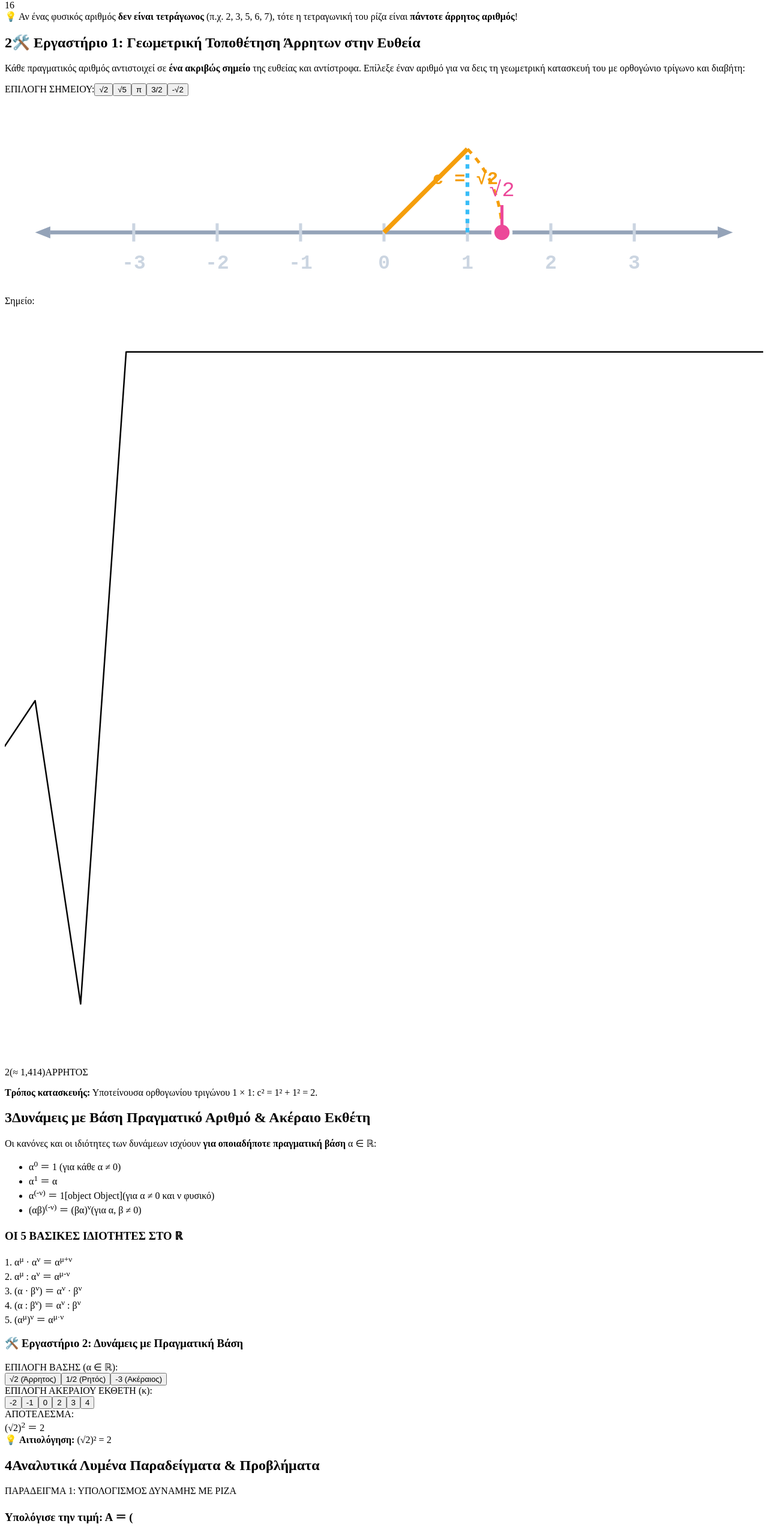
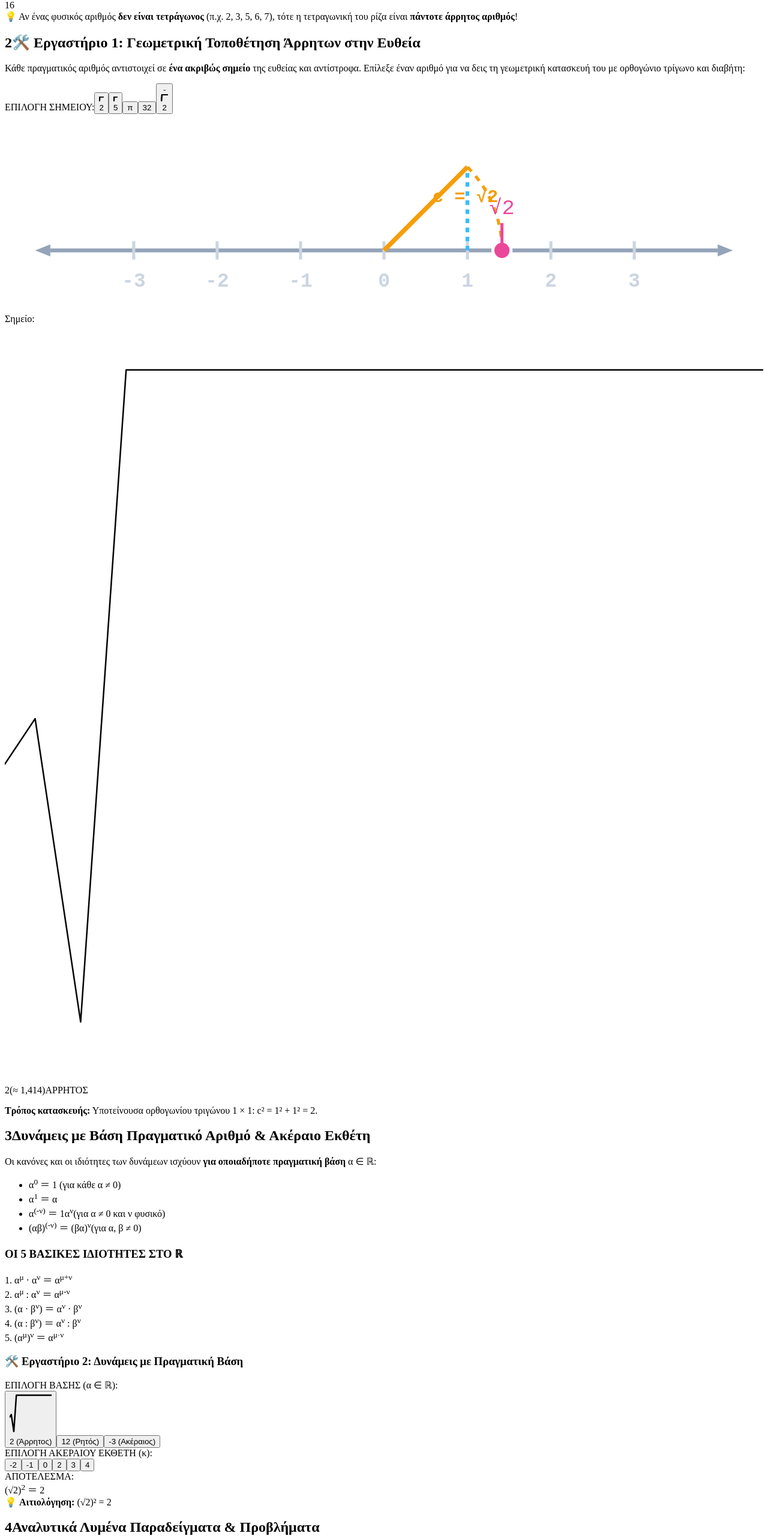
Before and after one commit to gkrimpas-lab/learn-maths-2026, a Next.js app: page /b-gymnasiou/06-pragmatikoi in a window 1280 px wide. Shown: the part 4380-6946 px from the top of the page at 60% size. Built offline with nearby package versions, Linux system fonts and the light colour scheme.

Commit message:
Update 06-pragmatikoi.js

```diff
--- a/pages/b-gymnasiou/06-pragmatikoi.js
+++ b/pages/b-gymnasiou/06-pragmatikoi.js
@@ -2,24 +2,27 @@ import React, { useState } from 'react';
 import Link from 'next/link';
 import Layout from '../../components/Layout';
 
-// Component Frac με ασφαλή ανίχνευση προσήμου
+// Component Frac: υποστηρίζει πλήρως strings, αριθμούς ΚΑΙ React components (π.χ. <Power />)
 const Frac = ({ num, den, className = "" }) => {
-  const numStr = String(num).trim();
-  const denStr = String(den).trim();
+  const isNumString = typeof num === 'string' || typeof num === 'number';
+  const isDenString = typeof den === 'string' || typeof den === 'number';
+
+  const numStr = isNumString ? String(num).trim() : '';
+  const denStr = isDenString ? String(den).trim() : '';
 
   const isNumNeg = numStr.startsWith('-');
   const isDenNeg = denStr.startsWith('-');
   const isNegative = (isNumNeg && !isDenNeg) || (!isNumNeg && isDenNeg);
 
-  const cleanNum = numStr.replace('-', '');
-  const cleanDen = denStr.replace('-', '');
+  const cleanNum = isNumString ? numStr.replace('-', '') : num;
+  const cleanDen = isDenString ? denStr.replace('-', '') : den;
 
   return (
     <span className={`inline-flex items-center align-middle mx-1 font-mono font-semibold whitespace-nowrap ${className}`}>
       {isNegative && <span className="mr-0.5 text-base sm:text-lg font-bold">-</span>}
       <span className="inline-flex flex-col items-center text-center leading-none text-xs sm:text-sm">
-        <span className="border-b border-current px-1 pb-0.5">{cleanNum}</span>
-        <span className="pt-0.5 px-1">{cleanDen}</span>
+        <span className="border-b border-current px-1 pb-0.5 inline-flex items-center justify-center">{cleanNum}</span>
+        <span className="pt-0.5 px-1 inline-flex items-center justify-center">{cleanDen}</span>
       </span>
     </span>
   );
@@ -83,13 +86,53 @@ const DarkPower = ({ base, exp, className = "" }) => {
   );
 };
 
-// Προκαθορισμένα σημεία για την Ευθεία Πραγματικών (Εργαστήριο 1)
+// Προκαθορισμένα σημεία για την Ευθεία Πραγματικών (Εργαστήριο 1) με κανονική προβολή ριζών στα κουμπιά
 const NUMBER_LINE_POINTS = [
-  { label: '√2', value: 1.414, exact: <Sqrt>2</Sqrt>, approx: '≈ 1,414', cat: 'ΑΡΡΗΤΟΣ', construction: 'Υποτείνουσα ορθογωνίου τριγώνου 1 × 1: c² = 1² + 1² = 2' },
-  { label: '√5', value: 2.236, exact: <Sqrt>5</Sqrt>, approx: '≈ 2,236', cat: 'ΑΡΡΗΤΟΣ', construction: 'Υποτείνουσα ορθογωνίου τριγώνου 2 × 1: c² = 2² + 1² = 5' },
-  { label: 'π', value: 3.1415, exact: 'π', approx: '≈ 3,141', cat: 'ΑΡΡΗΤΟΣ', construction: 'Μήκος κύκλου διαμέτρου 1 (κύλιση τροχού)' },
-  { label: '3/2', value: 1.5, exact: <Frac num="3" den="2" />, approx: '= 1,5', cat: 'ΡΗΤΟΣ', construction: 'Μέσο του διαστήματος [1, 2]' },
-  { label: '-√2', value: -1.414, exact: <span>-<Sqrt>2</Sqrt></span>, approx: '≈ -1,414', cat: 'ΑΡΡΗΤΟΣ', construction: 'Συμμετρικό του √2 ως προς το 0' },
+  {
+    id: 'sqrt2',
+    btnLabel: <Sqrt>2</Sqrt>,
+    value: 1.414,
+    exact: <Sqrt>2</Sqrt>,
+    approx: '≈ 1,414',
+    cat: 'ΑΡΡΗΤΟΣ',
+    construction: 'Υποτείνουσα ορθογωνίου τριγώνου 1 × 1: c² = 1² + 1² = 2'
+  },
+  {
+    id: 'sqrt5',
+    btnLabel: <Sqrt>5</Sqrt>,
+    value: 2.236,
+    exact: <Sqrt>5</Sqrt>,
+    approx: '≈ 2,236',
+    cat: 'ΑΡΡΗΤΟΣ',
+    construction: 'Υποτείνουσα ορθογωνίου τριγώνου 2 × 1: c² = 2² + 1² = 5'
+  },
+  {
+    id: 'pi',
+    btnLabel: <span>π</span>,
+    value: 3.1415,
+    exact: 'π',
+    approx: '≈ 3,141',
+    cat: 'ΑΡΡΗΤΟΣ',
+    construction: 'Μήκος κύκλου διαμέτρου 1 (κύλιση τροχού)'
+  },
+  {
+    id: '3/2',
+    btnLabel: <Frac num="3" den="2" />,
+    value: 1.5,
+    exact: <Frac num="3" den="2" />,
+    approx: '= 1,5',
+    cat: 'ΡΗΤΟΣ',
+    construction: 'Μέσο του διαστήματος [1, 2]'
+  },
+  {
+    id: 'minus_sqrt2',
+    btnLabel: <span>-<Sqrt>2</Sqrt></span>,
+    value: -1.414,
+    exact: <span>-<Sqrt>2</Sqrt></span>,
+    approx: '≈ -1,414',
+    cat: 'ΑΡΡΗΤΟΣ',
+    construction: 'Συμμετρικό του √2 ως προς το 0'
+  },
 ];
 
 export default function PragmatikoiTheoria() {
@@ -247,7 +290,7 @@ export default function PragmatikoiTheoria() {
             Κάθε πραγματικός αριθμός αντιστοιχεί σε <strong>ένα ακριβώς σημείο</strong> της ευθείας και αντίστροφα. Επίλεξε έναν αριθμό για να δεις τη γεωμετρική κατασκευή του με ορθογώνιο τρίγωνο και διαβήτη:
           </p>
 
-          {/* Κουμπιά Επιλογής Σημείου */}
+          {/* Κουμπιά Επιλογής Σημείου με κανονική προβολή ριζών */}
           <div className="flex flex-wrap gap-2">
             <span className="text-xs font-bold text-slate-500 uppercase self-center mr-1">ΕΠΙΛΟΓΗ ΣΗΜΕΙΟΥ:</span>
             {NUMBER_LINE_POINTS.map((pt, idx) => (
@@ -255,13 +298,13 @@ export default function PragmatikoiTheoria() {
                 key={idx}
                 type="button"
                 onClick={() => setSelectedPointIdx(idx)}
-                className={`px-3 py-1.5 rounded-xl text-xs sm:text-sm font-mono font-bold transition-all touch-manipulation whitespace-nowrap ${
+                className={`px-3 py-1.5 rounded-xl text-xs sm:text-sm font-mono font-bold transition-all touch-manipulation whitespace-nowrap flex items-center justify-center ${
                   selectedPointIdx === idx
                     ? 'bg-indigo-600 text-white border-indigo-700 shadow-md'
                     : 'bg-slate-100 text-slate-700 hover:bg-slate-200 border border-slate-200'
                 }`}
               >
-                {pt.label}
+                {pt.btnLabel}
               </button>
             ))}
           </div>
@@ -289,7 +332,7 @@ export default function PragmatikoiTheoria() {
                 })}
 
                 {/* Γεωμετρική κατασκευή του √2 */}
-                {selectedPoint.label === '√2' && (
+                {selectedPoint.id === 'sqrt2' && (
                   <g>
                     <line x1="55" y1="0" x2="55" y2="-55" stroke="#38bdf8" strokeWidth="2.5" strokeDasharray="3,3" />
                     <line x1="0" y1="0" x2="55" y2="-55" stroke="#f59e0b" strokeWidth="3" />
@@ -299,7 +342,7 @@ export default function PragmatikoiTheoria() {
                 )}
 
                 {/* Γεωμετρική κατασκευή του √5 */}
-                {selectedPoint.label === '√5' && (
+                {selectedPoint.id === 'sqrt5' && (
                   <g>
                     <line x1="110" y1="0" x2="110" y2="-55" stroke="#38bdf8" strokeWidth="2.5" strokeDasharray="3,3" />
                     <line x1="0" y1="0" x2="110" y2="-55" stroke="#f59e0b" strokeWidth="3" />
@@ -316,7 +359,7 @@ export default function PragmatikoiTheoria() {
                       <circle cx={targetX} cy="0" r="6" fill="#ec4899" stroke="#ffffff" strokeWidth="2" />
                       <line x1={targetX} y1="0" x2={targetX} y2="-18" stroke="#ec4899" strokeWidth="2" />
                       <text x={targetX} y="-24" fill="#ec4899" fontSize="14" fontWeight="black" textAnchor="middle" fontFamily="monospace">
-                        {selectedPoint.label}
+                        {selectedPoint.id === 'sqrt2' ? '√2' : selectedPoint.id === 'sqrt5' ? '√5' : selectedPoint.id === 'minus_sqrt2' ? '-√2' : selectedPoint.id === '3/2' ? '3/2' : 'π'}
                       </text>
                     </g>
                   );
@@ -359,8 +402,8 @@ export default function PragmatikoiTheoria() {
               <p>
                 Οι κανόνες και οι ιδιότητες των δυνάμεων ισχύουν <strong>για οποιαδήποτε πραγματική βάση</strong> <span className="font-mono font-bold whitespace-nowrap">α ∈ ℝ</span>:
               </p>
-              <ul className="space-y-2 list-disc pl-5 text-slate-600 text-xs sm:text-sm font-mono">
-                <li className="whitespace-nowrap"><Power base="α" exp={0} /> ＝ 1 (για κάθε α ≠ 0)</li>
+              <ul className="space-y-3 list-disc pl-5 text-slate-700 text-xs sm:text-sm font-mono">
+                <li className="whitespace-nowrap"><Power base="α" exp={0} /> ＝ 1 <span className="text-slate-500 font-sans text-xs">(για κάθε α ≠ 0)</span></li>
                 <li className="whitespace-nowrap"><Power base="α" exp={1} /> ＝ α</li>
                 <li className="flex items-center flex-wrap gap-1">
                   <span><Power base="α" exp="-ν" /> ＝ </span>
@@ -413,15 +456,15 @@ export default function PragmatikoiTheoria() {
                 </label>
                 <div className="flex flex-wrap gap-2">
                   {[
-                    { id: 'sqrt2', label: '√2 (Άρρητος)' },
-                    { id: 'half', label: '1/2 (Ρητός)' },
-                    { id: 'minus3', label: '-3 (Ακέραιος)' }
+                    { id: 'sqrt2', label: <span className="inline-flex items-center gap-1"><Sqrt>2</Sqrt> (Άρρητος)</span> },
+                    { id: 'half', label: <span className="inline-flex items-center gap-1"><Frac num="1" den="2" /> (Ρητός)</span> },
+                    { id: 'minus3', label: <span>-3 (Ακέραιος)</span> }
                   ].map((b) => (
                     <button
                       key={b.id}
                       type="button"
                       onClick={() => setBaseType(b.id)}
-                      className={`px-3 py-1.5 rounded-xl text-xs font-mono font-bold transition-all whitespace-nowrap ${
+                      className={`px-3 py-1.5 rounded-xl text-xs font-mono font-bold transition-all whitespace-nowrap flex items-center justify-center ${
                         baseType === b.id ? 'bg-amber-400 text-slate-950 shadow-md' : 'bg-slate-800 text-slate-300 hover:bg-slate-700'
                       }`}
                     >
```
